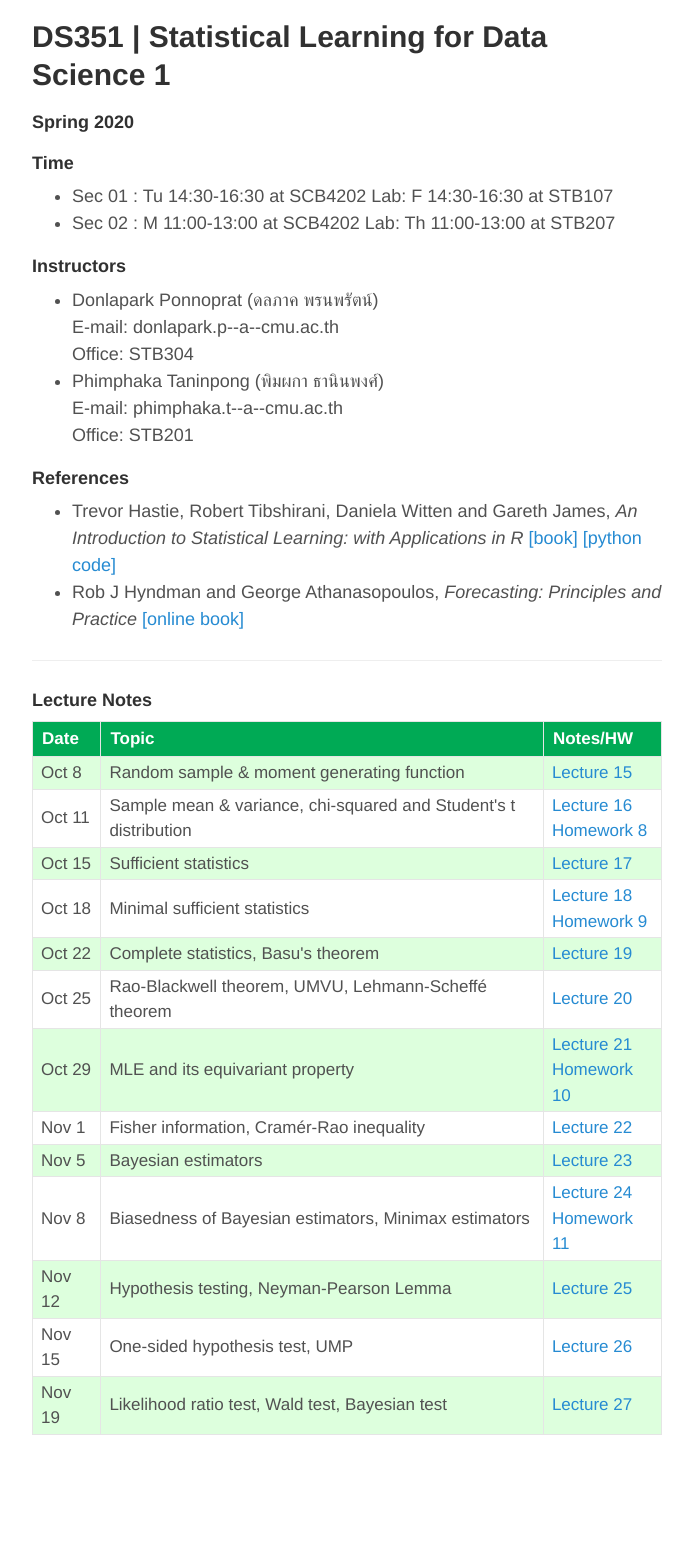
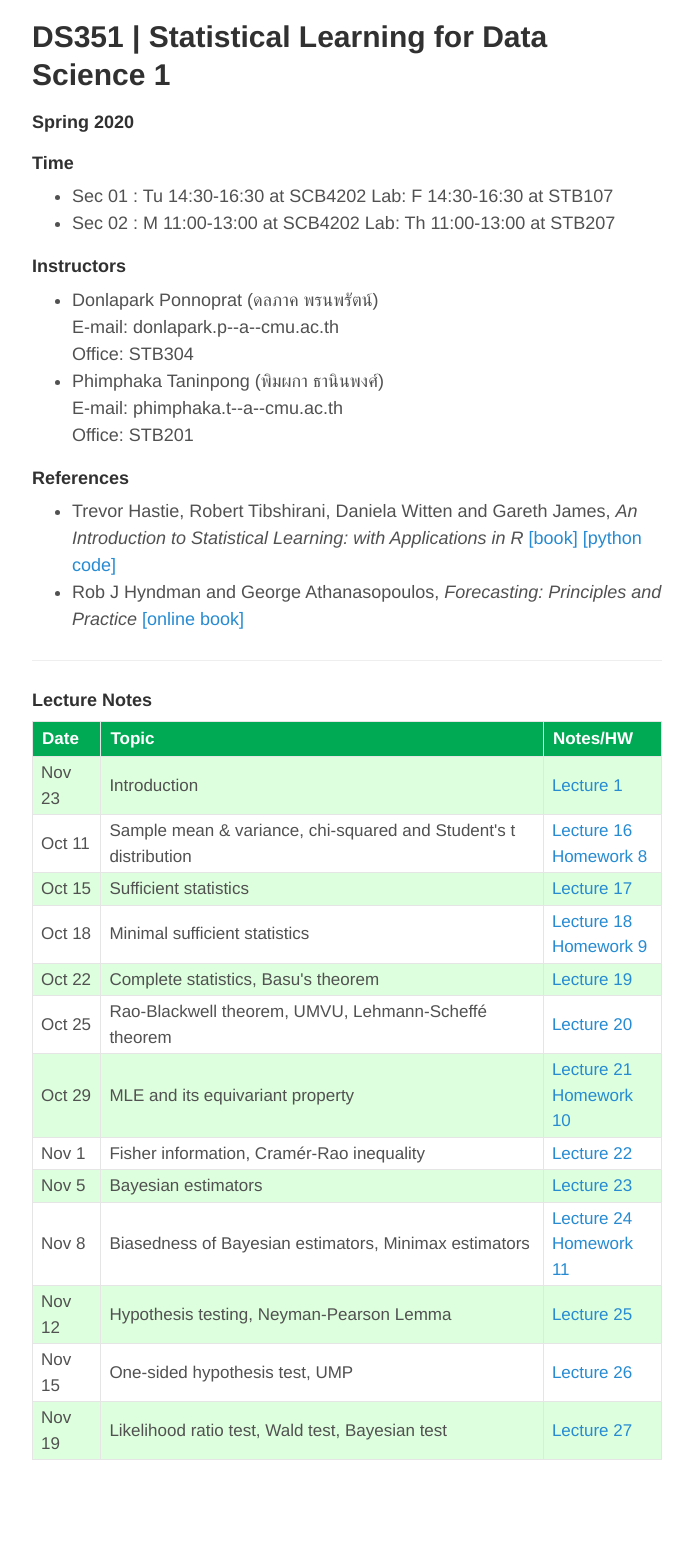
Before and after one commit to donlapark/ds351, a Jekyll site: the page built from index.html, in a window 1280 px wide. Shown: the whole page, without its empty margins (293-986 px from the left). Built offline with Jekyll 4.4.1, drawn with Linux system fonts in a browser that asks for light colours; the list of posts is cut into pages by our own code; before the commit the page ends 1516 px from its top, so only the background shows below that.

Commit message:
initial commit

```diff
--- a/index.html
+++ b/index.html
@@ -34,11 +34,11 @@ Office: STB201</li>
 <table class="UMLTable" border="1" style="width: 100%;" nosave="">
 <thead class="headerC"><tr><th>Date</th><th>Topic</th><th>Notes/HW</th></tr></thead>
 <tr>
-<td> Oct 8 </td>
-<td> Random sample & moment generating function
+<td> Nov 23 </td>
+<td> Introduction
 </td>
 <td>
-<a href="Lecture15.pdf">Lecture 15</a>
+<a href="lectures/Lecture1.pdf">Lecture 1</a>
 </td>
 </tr>
 <tr>
```
Also changed, not shown: 14 other files.
